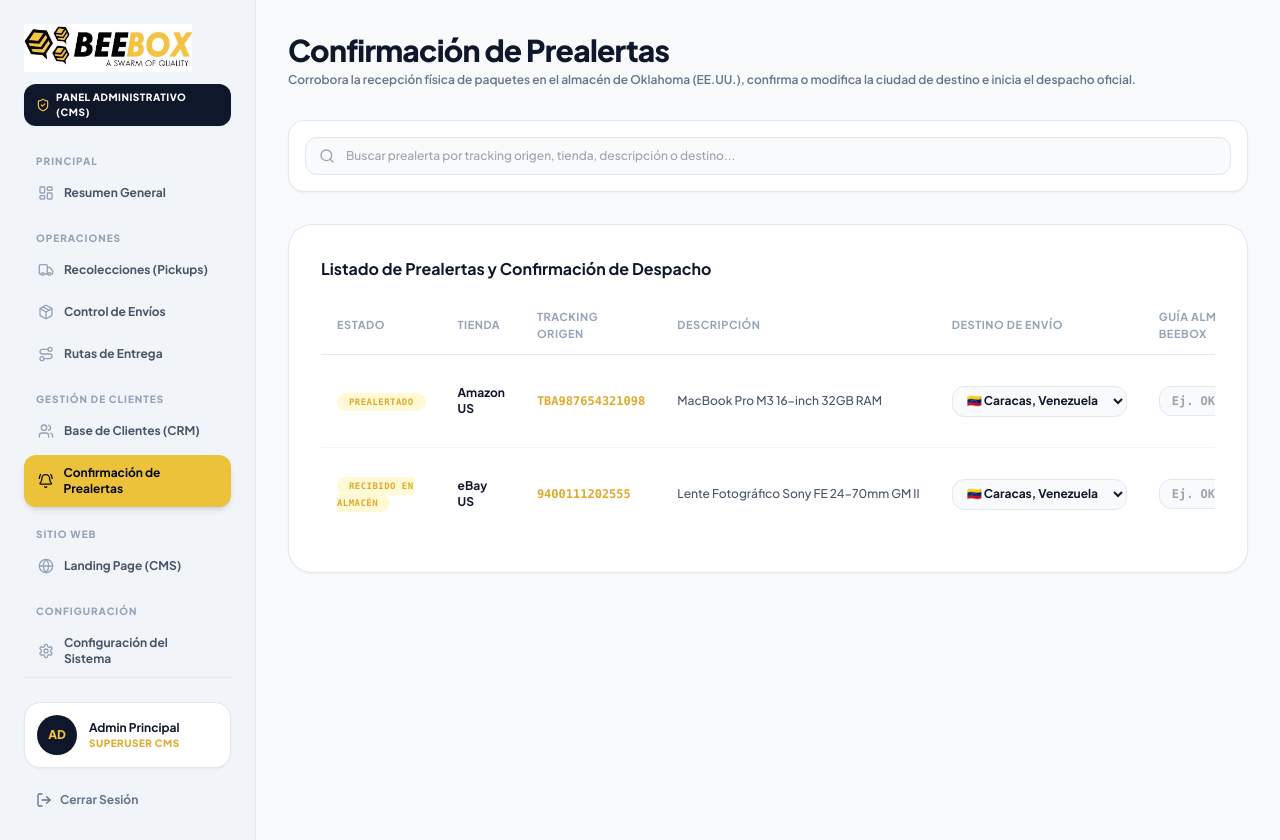
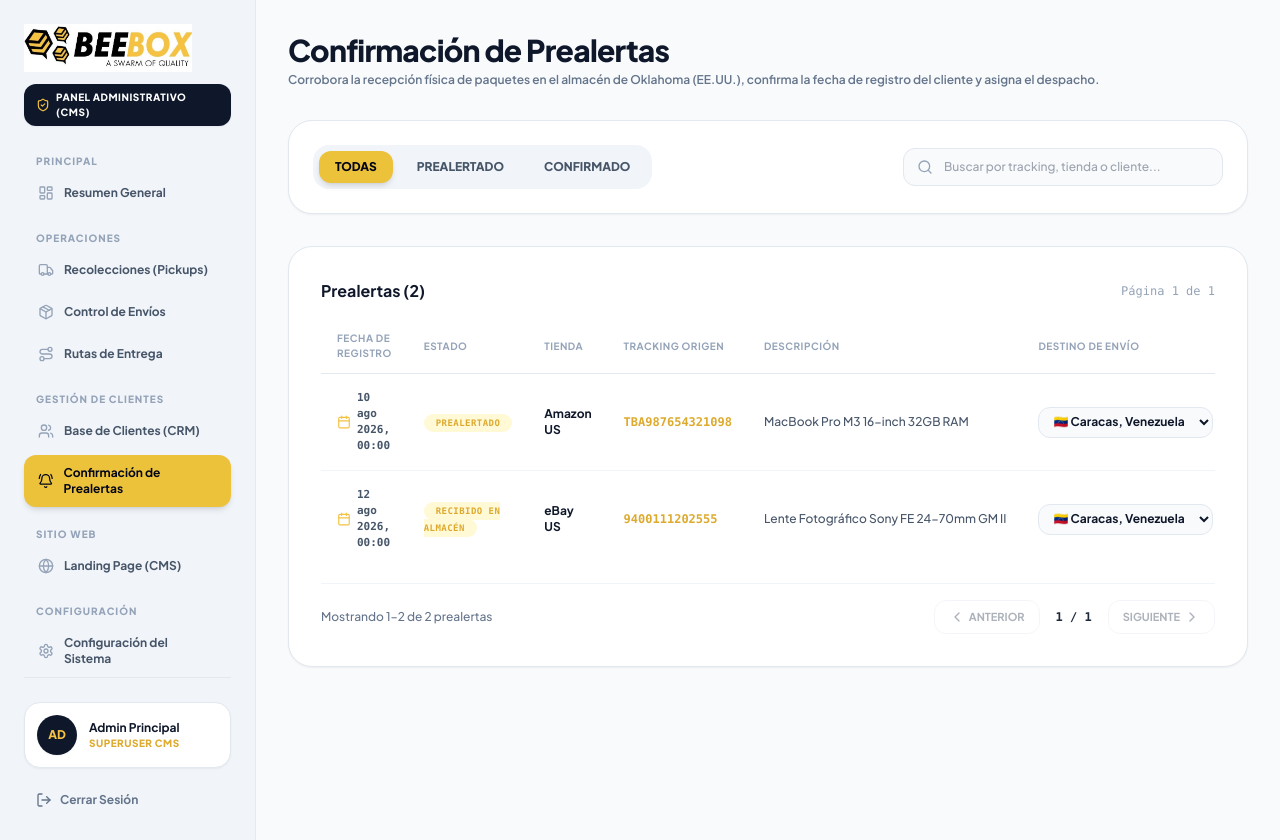
Before and after one commit to saraiherrerab/Beebox-Empresa-De-Transporte, a Next.js app: page /admin/prealertas in a window 1280 px wide. Built offline with nearby package versions, Linux system fonts and the light colour scheme; no server answers.

Commit message:
feat(prealertas): add pagination, status filter, and creation timestamp

```diff
--- a/src/app/admin/prealertas/page.tsx
+++ b/src/app/admin/prealertas/page.tsx
@@ -2,12 +2,16 @@
 
 import React, { useState } from "react";
 import { useAuth } from "@/context/AuthContext";
-import { CheckCircle2, Check, Search, MapPin, PackageCheck } from "lucide-react";
+import { CheckCircle2, Check, Search, MapPin, PackageCheck, Calendar, ChevronLeft, ChevronRight } from "lucide-react";
 import { Button } from "@/components/ui/Button";
 
 export default function AdminPrealertasPage() {
   const { prealertas, linkPrealerta } = useAuth();
   const [searchTracking, setSearchTracking] = useState("");
+  const [statusFilter, setStatusFilter] = useState<string>("TODOS");
+  const [currentPage, setCurrentPage] = useState<number>(1);
+  const pageSize = 5;
+
   const [warehouseGuideInput, setWarehouseGuideInput] = useState<{ [key: string]: string }>({});
   const [destinationInput, setDestinationInput] = useState<{ [key: string]: string }>({});
   const [linkedNotice, setLinkedNotice] = useState<string | null>(null);
@@ -21,20 +25,51 @@ export default function AdminPrealertasPage() {
     setTimeout(() => setLinkedNotice(null), 5000);
   };
 
-  const filteredPrealertas = prealertas.filter(
-    (item) =>
+  const filteredPrealertas = prealertas.filter((item) => {
+    const matchesSearch =
       item.trackingNumber.toLowerCase().includes(searchTracking.toLowerCase()) ||
       item.store.toLowerCase().includes(searchTracking.toLowerCase()) ||
       item.description.toLowerCase().includes(searchTracking.toLowerCase()) ||
-      (item.destination || "").toLowerCase().includes(searchTracking.toLowerCase())
+      (item.destination || "").toLowerCase().includes(searchTracking.toLowerCase());
+
+    const isConfirmed = item.status === "Confirmado" || item.status === "Vinculado";
+    const matchesStatus =
+      statusFilter === "TODOS" ||
+      (statusFilter === "Prealertado" && item.status === "Prealertado") ||
+      (statusFilter === "Confirmado" && isConfirmed);
+
+    return matchesSearch && matchesStatus;
+  });
+
+  const totalPages = Math.ceil(filteredPrealertas.length / pageSize) || 1;
+  const paginatedPrealertas = filteredPrealertas.slice(
+    (currentPage - 1) * pageSize,
+    currentPage * pageSize
   );
+
+  const formatDate = (dateStr?: string) => {
+    if (!dateStr) return new Date().toLocaleDateString("es-ES");
+    try {
+      const d = new Date(dateStr);
+      if (isNaN(d.getTime())) return dateStr;
+      return d.toLocaleDateString("es-ES", {
+        year: "numeric",
+        month: "short",
+        day: "numeric",
+        hour: "2-digit",
+        minute: "2-digit",
+      });
+    } catch {
+      return dateStr;
+    }
+  };
 
   return (
     <div className="space-y-8 animate-in fade-in duration-200">
       <div>
         <h1 className="text-3xl font-black text-slate-900 tracking-tight">Confirmación de Prealertas</h1>
         <p className="text-xs font-semibold text-slate-500 mt-1">
-          Corrobora la recepción física de paquetes en el almacén de Oklahoma (EE.UU.), confirma o modifica la ciudad de destino e inicia el despacho oficial.
+          Corrobora la recepción física de paquetes en el almacén de Oklahoma (EE.UU.), confirma la fecha de registro del cliente y asigna el despacho.
         </p>
       </div>
 
@@ -45,15 +80,39 @@ export default function AdminPrealertasPage() {
         </div>
       )}
 
-      {/* Search Bar */}
-      <div className="bg-white p-4 rounded-2xl border border-slate-200 shadow-sm flex items-center gap-4">
-        <div className="relative flex-1">
+      {/* Filters & Search Header Bar */}
+      <div className="bg-white p-4 sm:p-6 rounded-3xl border border-slate-200 shadow-sm flex flex-col md:flex-row items-center justify-between gap-4">
+        {/* Status Tabs Filter */}
+        <div className="flex items-center gap-2 bg-slate-100 p-1.5 rounded-2xl w-full md:w-auto">
+          {["TODOS", "Prealertado", "Confirmado"].map((status) => (
+            <button
+              key={status}
+              onClick={() => {
+                setStatusFilter(status);
+                setCurrentPage(1);
+              }}
+              className={`px-4 py-2 rounded-xl text-xs font-extrabold uppercase transition-all flex-1 md:flex-none ${
+                statusFilter === status
+                  ? "bg-amber-500 text-slate-950 shadow-md font-black"
+                  : "text-slate-600 hover:text-slate-900"
+              }`}
+            >
+              {status === "TODOS" ? "TODAS" : status.toUpperCase()}
+            </button>
+          ))}
+        </div>
+
+        {/* Search Input */}
+        <div className="relative w-full md:w-80">
           <Search className="absolute left-3.5 top-1/2 -translate-y-1/2 w-4 h-4 text-slate-400" />
           <input
             type="text"
             value={searchTracking}
-            onChange={(e) => setSearchTracking(e.target.value)}
-            placeholder="Buscar prealerta por tracking origen, tienda, descripción o destino..."
+            onChange={(e) => {
+              setSearchTracking(e.target.value);
+              setCurrentPage(1);
+            }}
+            placeholder="Buscar por tracking, tienda o cliente..."
             className="w-full pl-10 pr-4 py-2.5 rounded-xl bg-slate-50 border border-slate-200 text-xs font-medium text-slate-900 focus:outline-none focus:border-amber-500"
           />
         </div>
@@ -61,12 +120,16 @@ export default function AdminPrealertasPage() {
 
       {/* Pre-alerts Table */}
       <div className="bg-white rounded-3xl border border-slate-200 overflow-hidden shadow-sm space-y-4 p-6 sm:p-8">
-        <h3 className="text-base font-bold text-slate-900">Listado de Prealertas y Confirmación de Despacho</h3>
+        <div className="flex items-center justify-between">
+          <h3 className="text-base font-bold text-slate-900">Prealertas ({filteredPrealertas.length})</h3>
+          <span className="text-xs text-slate-400 font-mono">Página {currentPage} de {totalPages}</span>
+        </div>
 
         <div className="overflow-x-auto">
           <table className="w-full text-left border-collapse">
             <thead>
-              <tr className="border-b border-slate-200 text-[11px] font-extrabold uppercase tracking-wider text-slate-400">
+              <tr className="border-b border-slate-200 text-[10px] font-extrabold uppercase tracking-wider text-slate-400">
+                <th className="py-3 px-4">Fecha de Registro</th>
                 <th className="py-3 px-4">Estado</th>
                 <th className="py-3 px-4">Tienda</th>
                 <th className="py-3 px-4">Tracking Origen</th>
@@ -77,8 +140,21 @@ export default function AdminPrealertasPage() {
               </tr>
             </thead>
             <tbody className="divide-y divide-slate-100 text-xs font-medium text-slate-800">
-              {filteredPrealertas.map((item) => (
+              {paginatedPrealertas.length === 0 ? (
+                <tr>
+                  <td colSpan={8} className="py-8 text-center text-slate-400">
+                    No se encontraron prealertas para el filtro seleccionado.
+                  </td>
+                </tr>
+              ) : (
+                paginatedPrealertas.map((item) => (
                   <tr key={item.id} className="hover:bg-slate-50 transition-colors">
+                    <td className="py-4 px-4 font-mono text-[11px] text-slate-600">
+                      <div className="flex items-center gap-1.5 font-bold">
+                        <Calendar className="w-3.5 h-3.5 text-amber-500 shrink-0" />
+                        {formatDate(item.createdAt)}
+                      </div>
+                    </td>
                     <td className="py-4 px-4 font-mono font-bold">
                       <span
                         className={`px-3 py-1 rounded-full text-[9px] font-black uppercase tracking-wider ${
@@ -141,15 +217,39 @@ export default function AdminPrealertasPage() {
                           </>
                         ) : (
                           <>
-                          <PackageCheck className="w-3.5 h-3.5 mr-1" /> Confirmar Llegada & Despacho
+                            <PackageCheck className="w-3.5 h-3.5 mr-1" /> Confirmar Llegada
                           </>
                         )}
                       </Button>
                     </td>
                   </tr>
-              ))}
+                ))
+              )}
             </tbody>
           </table>
+        </div>
+
+        {/* Footer Pagination Controls */}
+        <div className="flex flex-col sm:flex-row sm:items-center justify-between gap-4 pt-4 border-t border-slate-100 text-xs text-slate-500 font-medium">
+          <span>Mostrando {paginatedPrealertas.length > 0 ? (currentPage - 1) * pageSize + 1 : 0}–{Math.min(currentPage * pageSize, filteredPrealertas.length)} de {filteredPrealertas.length} prealertas</span>
+
+          <div className="flex items-center gap-2">
+            <button
+              onClick={() => setCurrentPage((prev) => Math.max(prev - 1, 1))}
+              disabled={currentPage === 1}
+              className="px-3.5 py-2 rounded-xl border border-slate-200 bg-white font-bold text-slate-700 disabled:opacity-40 disabled:cursor-not-allowed hover:bg-slate-50 flex items-center gap-1 text-[11px]"
+            >
+              <ChevronLeft className="w-4 h-4" /> ANTERIOR
+            </button>
+            <span className="font-mono font-bold px-2 text-slate-800">{currentPage} / {totalPages}</span>
+            <button
+              onClick={() => setCurrentPage((prev) => Math.min(prev + 1, totalPages))}
+              disabled={currentPage >= totalPages}
+              className="px-3.5 py-2 rounded-xl border border-slate-200 bg-white font-bold text-slate-700 disabled:opacity-40 disabled:cursor-not-allowed hover:bg-slate-50 flex items-center gap-1 text-[11px]"
+            >
+              SIGUIENTE <ChevronRight className="w-4 h-4" />
+            </button>
+          </div>
         </div>
       </div>
     </div>
--- a/src/app/dashboard/prealertas/page.tsx
+++ b/src/app/dashboard/prealertas/page.tsx
@@ -3,7 +3,7 @@
 import React, { useState, useEffect, Suspense } from "react";
 import { useSearchParams } from "next/navigation";
 import { useAuth } from "@/context/AuthContext";
-import { Package, Upload, Plus, CheckCircle2, FileText, MapPin } from "lucide-react";
+import { Package, Upload, Plus, CheckCircle2, FileText, MapPin, Calendar, ChevronLeft, ChevronRight } from "lucide-react";
 import { Button } from "@/components/ui/Button";
 
 function PrealertasContent() {
@@ -19,8 +19,13 @@ function PrealertasContent() {
   const [destination, setDestination] = useState("Caracas, Venezuela");
   const [customDestination, setCustomDestination] = useState("");
   const [receiptFileName, setReceiptFileName] = useState<string | null>(null);
+
+  // Pagination & Filter States
   const [showForm, setShowForm] = useState(false);
   const [successMsg, setSuccessMsg] = useState(false);
+  const [statusFilter, setStatusFilter] = useState<string>("TODOS");
+  const [currentPage, setCurrentPage] = useState<number>(1);
+  const pageSize = 5;
 
   useEffect(() => {
     if (isNuevaParam) {
@@ -55,6 +60,37 @@ function PrealertasContent() {
     setDescription("");
     setAmountPaid("");
     setReceiptFileName(null);
+  };
+
+  const filteredPrealertas = prealertas.filter((item) => {
+    const isConfirmed = item.status === "Confirmado" || item.status === "Vinculado";
+    if (statusFilter === "TODOS") return true;
+    if (statusFilter === "Prealertado") return item.status === "Prealertado";
+    if (statusFilter === "Confirmado") return isConfirmed;
+    return true;
+  });
+
+  const totalPages = Math.ceil(filteredPrealertas.length / pageSize) || 1;
+  const paginatedPrealertas = filteredPrealertas.slice(
+    (currentPage - 1) * pageSize,
+    currentPage * pageSize
+  );
+
+  const formatDate = (dateStr?: string) => {
+    if (!dateStr) return new Date().toLocaleDateString("es-ES");
+    try {
+      const d = new Date(dateStr);
+      if (isNaN(d.getTime())) return dateStr;
+      return d.toLocaleDateString("es-ES", {
+        year: "numeric",
+        month: "short",
+        day: "numeric",
+        hour: "2-digit",
+        minute: "2-digit",
+      });
+    } catch {
+      return dateStr;
+    }
   };
 
   return (
@@ -238,13 +274,35 @@ function PrealertasContent() {
 
       {/* Prealertas Table List */}
       <div className="bg-white rounded-3xl border border-slate-200 shadow-sm overflow-hidden space-y-4 p-6 sm:p-8">
-        <h3 className="text-lg font-bold text-slate-900">Prealertas Registradas</h3>
+        <div className="flex flex-col sm:flex-row sm:items-center justify-between gap-4 border-b border-slate-100 pb-4">
+          <h3 className="text-lg font-bold text-slate-900">Prealertas Registradas ({filteredPrealertas.length})</h3>
+
+          {/* Status Tabs Filter */}
+          <div className="flex items-center gap-2 bg-slate-100 p-1.5 rounded-2xl">
+            {["TODOS", "Prealertado", "Confirmado"].map((status) => (
+              <button
+                key={status}
+                onClick={() => {
+                  setStatusFilter(status);
+                  setCurrentPage(1);
+                }}
+                className={`px-3 py-1.5 rounded-xl text-xs font-extrabold uppercase transition-all ${
+                  statusFilter === status
+                    ? "bg-amber-500 text-slate-950 shadow-md font-black"
+                    : "text-slate-600 hover:text-slate-900"
+                }`}
+              >
+                {status === "TODOS" ? "TODAS" : status.toUpperCase()}
+              </button>
+            ))}
+          </div>
+        </div>
 
         <div className="overflow-x-auto">
           <table className="w-full text-left border-collapse">
             <thead>
               <tr className="border-b border-slate-200 text-[11px] font-extrabold uppercase tracking-wider text-slate-400">
-                <th className="py-3 px-4">Fecha</th>
+                <th className="py-3 px-4">Fecha de Registro</th>
                 <th className="py-3 px-4">Tienda</th>
                 <th className="py-3 px-4">Número de Rastreo</th>
                 <th className="py-3 px-4">Descripción</th>
@@ -255,9 +313,21 @@ function PrealertasContent() {
               </tr>
             </thead>
             <tbody className="divide-y divide-slate-100 text-xs font-medium">
-              {prealertas.map((item) => (
+              {paginatedPrealertas.length === 0 ? (
+                <tr>
+                  <td colSpan={8} className="py-8 text-center text-slate-400">
+                    No tienes prealertas para el filtro seleccionado.
+                  </td>
+                </tr>
+              ) : (
+                paginatedPrealertas.map((item) => (
                   <tr key={item.id} className="hover:bg-slate-50 transition-colors">
-                  <td className="py-4 px-4 text-slate-500 font-mono text-[11px]">{item.createdAt}</td>
+                    <td className="py-4 px-4 text-slate-600 font-mono text-[11px]">
+                      <div className="flex items-center gap-1.5 font-bold">
+                        <Calendar className="w-3.5 h-3.5 text-amber-500 shrink-0" />
+                        {formatDate(item.createdAt)}
+                      </div>
+                    </td>
                     <td className="py-4 px-4 font-bold text-slate-900">{item.store}</td>
                     <td className="py-4 px-4 font-mono font-bold text-amber-600">{item.trackingNumber}</td>
                     <td className="py-4 px-4 text-slate-700 max-w-xs truncate">{item.description}</td>
@@ -276,7 +346,7 @@ function PrealertasContent() {
                             : "bg-emerald-100 text-emerald-800"
                         }`}
                       >
-                      {item.status}
+                        {item.status === "Vinculado" ? "Confirmado" : item.status}
                       </span>
                     </td>
                     <td className="py-4 px-4 text-right">
@@ -289,9 +359,33 @@ function PrealertasContent() {
                       )}
                     </td>
                   </tr>
-              ))}
+                ))
+              )}
             </tbody>
           </table>
+        </div>
+
+        {/* Footer Pagination Controls */}
+        <div className="flex flex-col sm:flex-row sm:items-center justify-between gap-4 pt-4 border-t border-slate-100 text-xs text-slate-500 font-medium">
+          <span>Mostrando {paginatedPrealertas.length > 0 ? (currentPage - 1) * pageSize + 1 : 0}–{Math.min(currentPage * pageSize, filteredPrealertas.length)} de {filteredPrealertas.length} prealertas</span>
+
+          <div className="flex items-center gap-2">
+            <button
+              onClick={() => setCurrentPage((prev) => Math.max(prev - 1, 1))}
+              disabled={currentPage === 1}
+              className="px-3.5 py-2 rounded-xl border border-slate-200 bg-white font-bold text-slate-700 disabled:opacity-40 disabled:cursor-not-allowed hover:bg-slate-50 flex items-center gap-1 text-[11px]"
+            >
+              <ChevronLeft className="w-4 h-4" /> ANTERIOR
+            </button>
+            <span className="font-mono font-bold px-2 text-slate-800">{currentPage} / {totalPages}</span>
+            <button
+              onClick={() => setCurrentPage((prev) => Math.min(prev + 1, totalPages))}
+              disabled={currentPage >= totalPages}
+              className="px-3.5 py-2 rounded-xl border border-slate-200 bg-white font-bold text-slate-700 disabled:opacity-40 disabled:cursor-not-allowed hover:bg-slate-50 flex items-center gap-1 text-[11px]"
+            >
+              SIGUIENTE <ChevronRight className="w-4 h-4" />
+            </button>
+          </div>
         </div>
       </div>
     </div>
```
Lines whose indentation alone changed are shown as unchanged.
